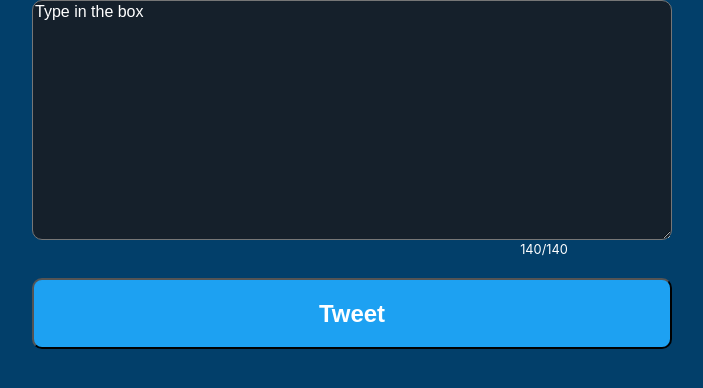
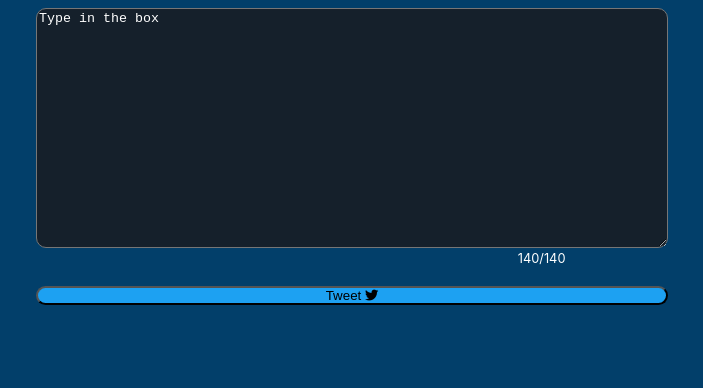
Before and after one commit to th3matty/JavaScriptmas-Challanges, a website built with webpack: page Day 23/index.html in a window 1280 px wide. Shown: the whole page, without its empty margins (288-991 px from the left). Built offline with nearby package versions, Linux system fonts and the light colour scheme.

Commit message:
Update index.html

```diff
--- a/Day 23/index.html
+++ b/Day 23/index.html
@@ -1,6 +1,7 @@
 <html>
-    <head><link rel="stylesheet" href="https://cdnjs.cloudflare.com/ajax/libs/normalize/8.0.1/normalize.css">
+    <head>
         <link rel="stylesheet" href="index.css">
+        <script src="https://kit.fontawesome.com/1a0215f38e.js" crossorigin="anonymous"></script>
     </head>
     <body>
         <div class="container">
@@ -8,7 +9,7 @@
                 <div id="counterFooter"><span id="remainingChars">140</span>/<span id="totalChars">140</span>
                 </div>
                 <span id="maxCharReached" style="padding:10px"></span>
-                <button id="btn"><h2>Tweet</h2></button>
+                 <button id="btn">Tweet <i class="fab fa-twitter"></i></button>
         </div>
         <script src="index.pack.js"></script>
     </body>
```
